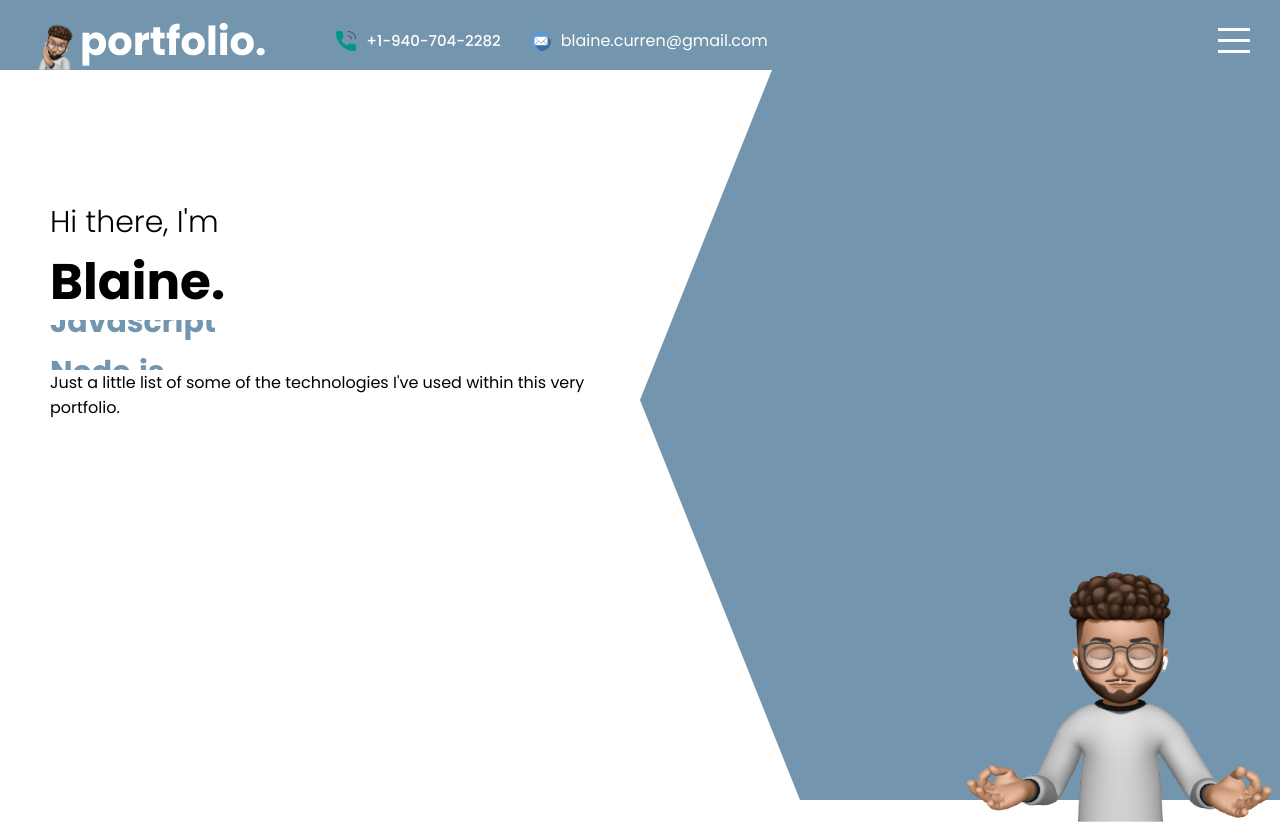
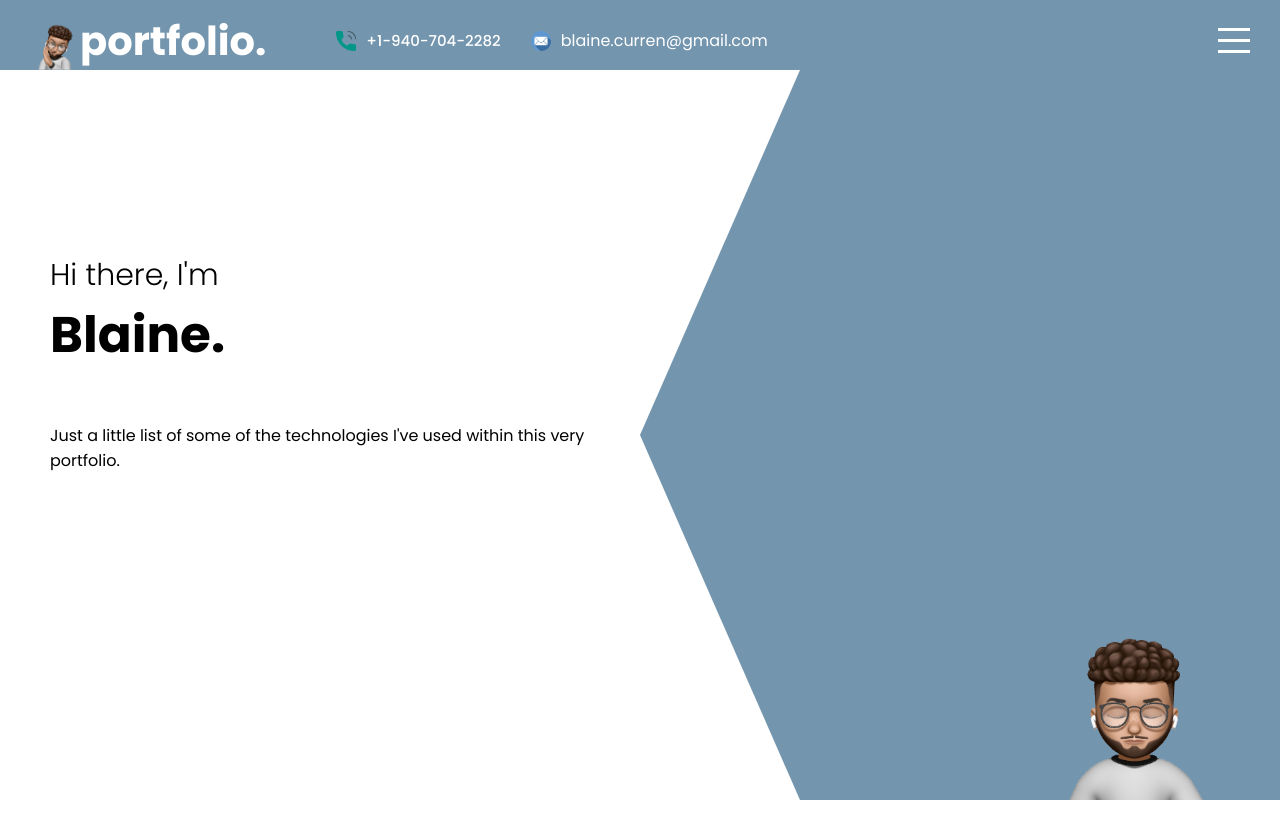
Before and after one commit to blainecurren/portfolio-2, a React (Create React App) app: page / in a window 1280 px wide. Shown: the top 824 px of the page. After the commit the page ends 800 px from the top, so only its background shows below. Built offline with nearby package versions, Linux system fonts and the light colour scheme.

Commit message:
snap scroll working

```diff
--- a/public/index.html
+++ b/public/index.html
@@ -11,6 +11,7 @@
     * {
       margin: 0;
       font-family: 'Poppins', sans-serif;
+      overflow-x: hidden;
     }
   </style>
   <title>React App</title>
--- a/src/app.scss
+++ b/src/app.scss
@@ -1,12 +1,12 @@
 .app {
-  //   height: 100vh;
+  height: 100vh;
 
   .sections {
-    // width: 100%;
-    // height: calc(100vh - 70px);
-    // position: relative;
-    // top: 70px;
-    // scroll-behavior: smooth;
+    width: 100%;
+    height: calc(100vh - 70px);
+    position: relative;
+    top: 70px;
+    scroll-behavior: smooth;
     scroll-snap-type: y mandatory;
     scrollbar-width: none;
     &::-webkit-scrollbar {
@@ -14,8 +14,8 @@
     }
 
     > * {
-      //   width: 100vw;
-      //   height: calc(100vh - 70px);
+      width: 100vw;
+      height: calc(100vh - 70px);
       scroll-snap-align: start;
     }
   }
--- a/src/components/about/about.css
+++ b/src/components/about/about.css
@@ -1,7 +1,7 @@
 @import "../../global.scss";
 
 .a {
-  height: 100vh;
+  /* height: 100vh; */
   display: flex;
   align-items: center;
 }
--- a/src/components/contact/contact.scss
+++ b/src/components/contact/contact.scss
@@ -1,9 +1,9 @@
 @import "../../global.scss";
 
 .c {
-  height: 100vh;
-  position: relative;
-  overflow: hidden;
+  // height: 100vh;
+  // position: relative;
+  // overflow: hidden;
 }
 
 .c-bg {
```
